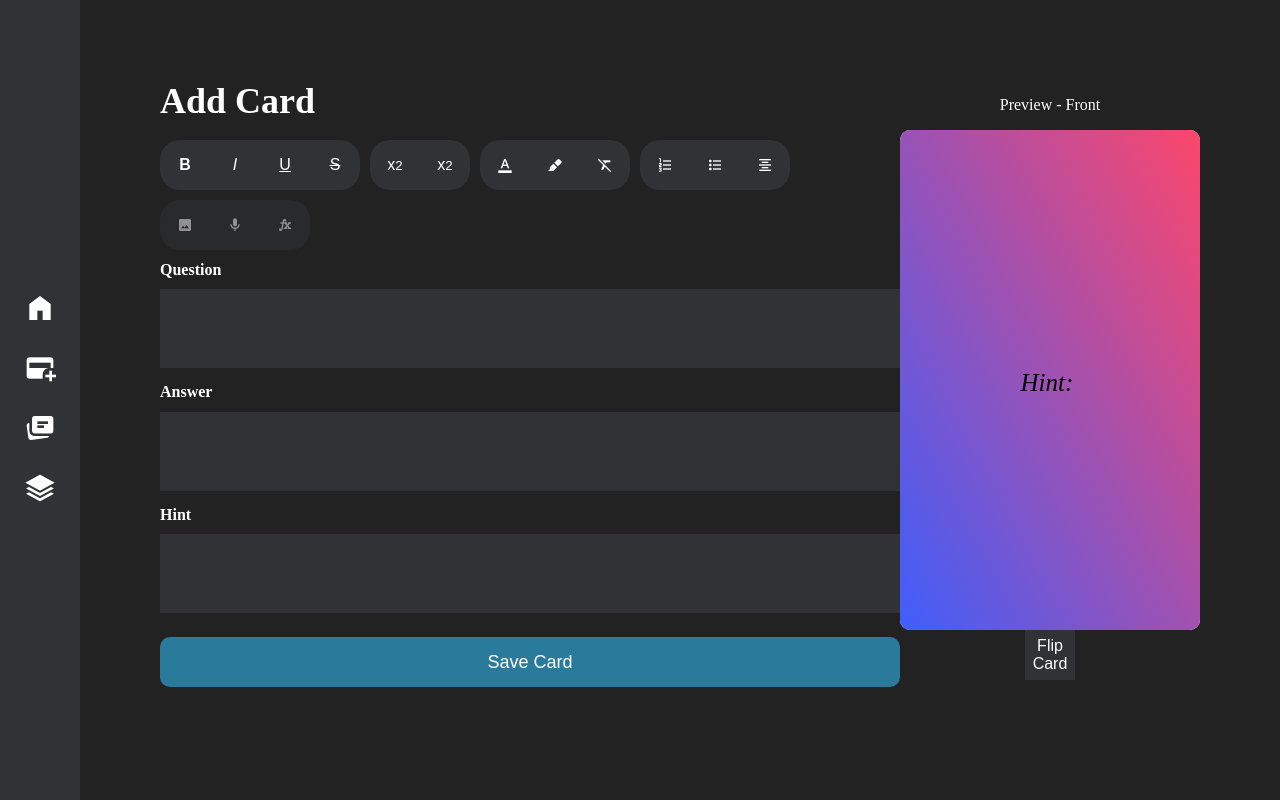
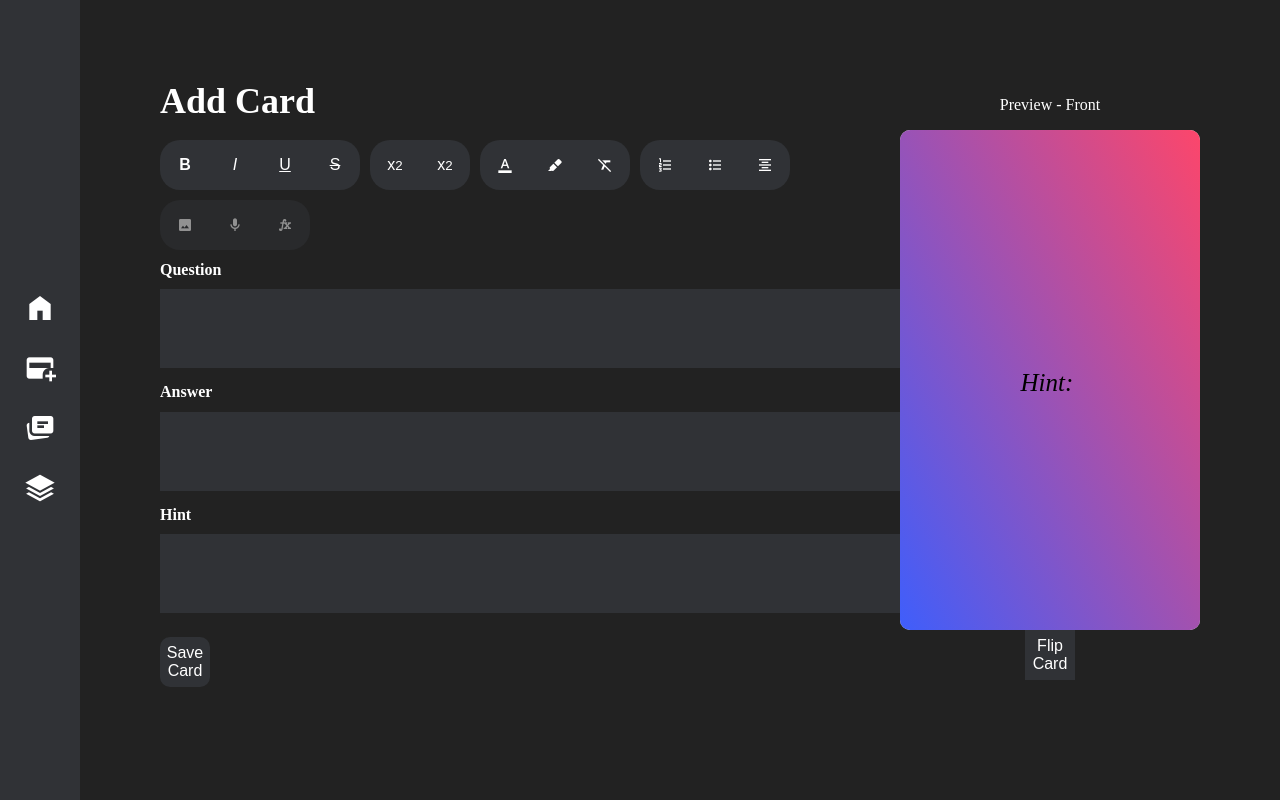
Before and after one commit to 18barbers2/gostudycards, a React (Vite) app in the folder frontend/: page /add-card in a window 1280 px wide. Built offline with nearby package versions, Linux system fonts and the light colour scheme.

Commit message:
style: updated scope for button styling

```diff
--- a/frontend/src/css/AddCard.css
+++ b/frontend/src/css/AddCard.css
@@ -58,7 +58,7 @@
     outline: solid var(--border-color-secondary) 3px;
 } */
 
-button {
+.add-card-page button {
     background-color: var(--bg-secondary);
     border-color: var(--border-color-primary);
     color: var(--text-primary);
@@ -89,9 +89,10 @@ button {
     gap: 0px;
 }
 
-button:hover {
+.add-card-page button:hover {
     background-color: var(--bg-secondary);
     border-color: var(--border-color-primary);
+    background-color: #131313;
     /* border-bottom-width: 3px; */
     /* box-shadow: 0px 3px green; */
     /* border-bottom-style: unset; */
@@ -102,7 +103,7 @@ button:focus {
     border-width: 2px;
 }
 
-button .material-symbols-outlined {
+.add-card-page button .material-symbols-outlined {
   font-variation-settings:
     'FILL' 1,
     'wght' 400,
```
